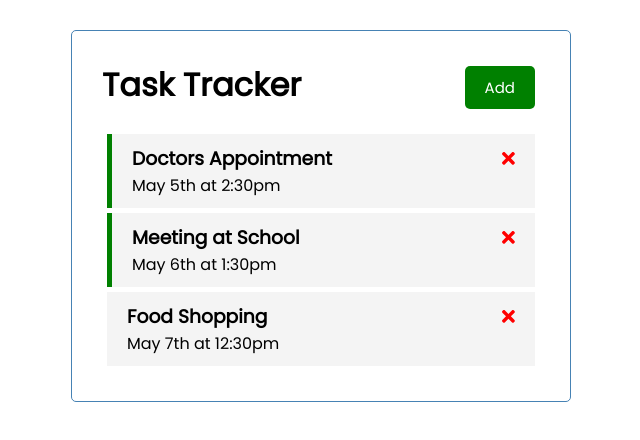
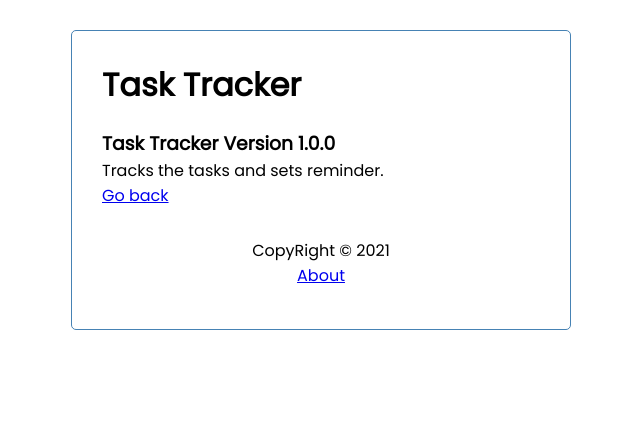
Before and after one commit to Shalini-2209/ng-task-tracker, an Angular app: page /about in a window 1280 px wide. Shown: the top 440 px of the page, without its empty margins (319-959 px from the left). Built offline with nearby package versions, Linux system fonts and the light colour scheme; data requests are answered from the project's data file.

Commit message:
Added routes and included pages(about) and footer!

```diff
--- a/src/app/app.component.html
+++ b/src/app/app.component.html
@@ -1,4 +1,5 @@
 <div class="container">
   <app-header></app-header>
-  <app-tasks></app-tasks>
+  <router-outlet></router-outlet>
+  <app-footer></app-footer>
 </div>
--- a/src/app/app.module.ts
+++ b/src/app/app.module.ts
@@ -5,10 +5,24 @@
 import { HeaderComponent } from './components/header/header.component';
 import { ButtonComponent } from './components/button/button.component';
 import { TasksComponent } from './components/tasks/tasks.component';
+import { RouterModule, Router } from '@angular/router';
 import { TaskItemComponent } from './components/task-item/task-item.component';
 import { FontAwesomeModule } from '@fortawesome/angular-fontawesome';
 import { HttpClientModule } from '@angular/common/http';
 import { AddTaskComponent } from './components/add-task/add-task.component';
+import { AboutComponent } from './components/about/about.component';
+import { FooterComponent } from './components/footer/footer.component';
+
+const appRoutes = [
+  {
+    path: '',
+    component: TasksComponent,
+  },
+  {
+    path: 'about',
+    component: AboutComponent,
+  },
+];
 
 @NgModule({
   declarations: [
@@ -18,8 +32,16 @@
     TasksComponent,
     TaskItemComponent,
     AddTaskComponent,
+    AboutComponent,
+    FooterComponent,
   ],
-  imports: [BrowserModule, FontAwesomeModule, HttpClientModule, FormsModule],
+  imports: [
+    BrowserModule,
+    FontAwesomeModule,
+    HttpClientModule,
+    FormsModule,
+    RouterModule.forRoot(appRoutes, { enableTracing: true }),
+  ],
   providers: [],
   bootstrap: [AppComponent],
 })
--- /dev/null
+++ b/src/app/components/about/about.component.html
@@ -0,0 +1,6 @@
+<div>
+  <h3>Task Tracker Version 1.0.0</h3>
+  <p>Tracks the tasks and sets reminder.</p>
+
+  <a routerLink="/">Go back</a>
+</div>
--- /dev/null
+++ b/src/app/components/about/about.component.ts
@@ -0,0 +1,15 @@
+import { Component, OnInit } from '@angular/core';
+
+@Component({
+  selector: 'app-about',
+  templateUrl: './about.component.html',
+  styleUrls: ['./about.component.css']
+})
+export class AboutComponent implements OnInit {
+
+  constructor() { }
+
+  ngOnInit(): void {
+  }
+
+}
--- /dev/null
+++ b/src/app/components/footer/footer.component.css
@@ -0,0 +1,4 @@
+footer {
+  margin-top: 30px;
+  text-align: center;
+}
--- /dev/null
+++ b/src/app/components/footer/footer.component.html
@@ -0,0 +1,4 @@
+<footer>
+  <p>CopyRight &copy; 2021</p>
+  <a routerLink="about">About</a>
+</footer>
--- /dev/null
+++ b/src/app/components/footer/footer.component.ts
@@ -0,0 +1,15 @@
+import { Component, OnInit } from '@angular/core';
+
+@Component({
+  selector: 'app-footer',
+  templateUrl: './footer.component.html',
+  styleUrls: ['./footer.component.css']
+})
+export class FooterComponent implements OnInit {
+
+  constructor() { }
+
+  ngOnInit(): void {
+  }
+
+}
--- a/src/app/components/header/header.component.html
+++ b/src/app/components/header/header.component.html
@@ -1,6 +1,7 @@
 <header>
   <h1>{{ title }}</h1>
   <app-button
+    *ngIf="hasRoute('/')"
     color="{{ showAddTask ? 'red' : 'green' }}"
     text="{{ showAddTask ? 'Close' : 'Add' }}"
     (btnClick)="toggleAddTask()"
--- a/src/app/components/header/header.component.ts
+++ b/src/app/components/header/header.component.ts
@@ -1,5 +1,6 @@
 import { Component, OnInit } from '@angular/core';
 import { UiService } from '../../services/ui.service';
+import { Router } from '@angular/router';
 import { Subscription } from 'rxjs';
 
 @Component({
@@ -12,7 +13,7 @@
   showAddTask: boolean;
   subscription: Subscription;
 
-  constructor(private uiService: UiService) {
+  constructor(private uiService: UiService, private router: Router) {
     this.subscription = this.uiService
       .onToggle()
       .subscribe((val) => (this.showAddTask = val));
@@ -23,4 +24,8 @@
   toggleAddTask() {
     this.uiService.toggleShowAddTask();
   }
+
+  hasRoute(route: string) {
+    return this.router.url === route;
+  }
 }
```
Also changed, not shown: src/app/components/about/about.component.css (added), 2 other files (tests, documents, lock files or other folders).
